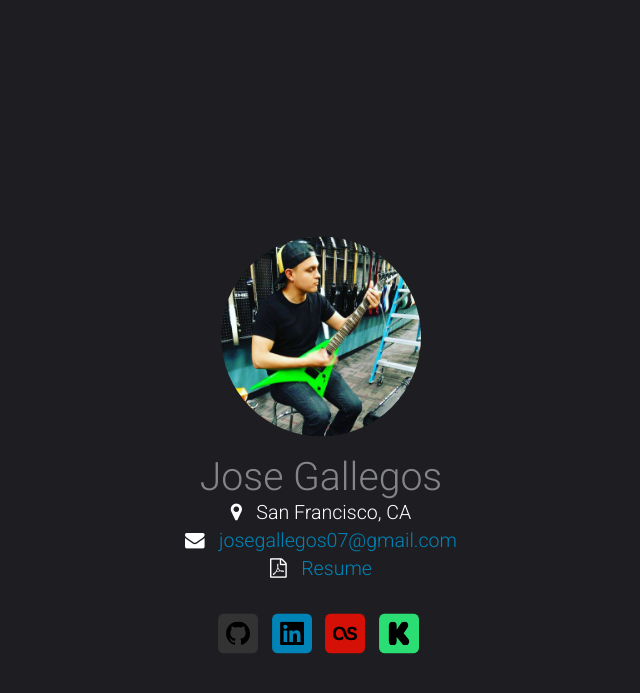
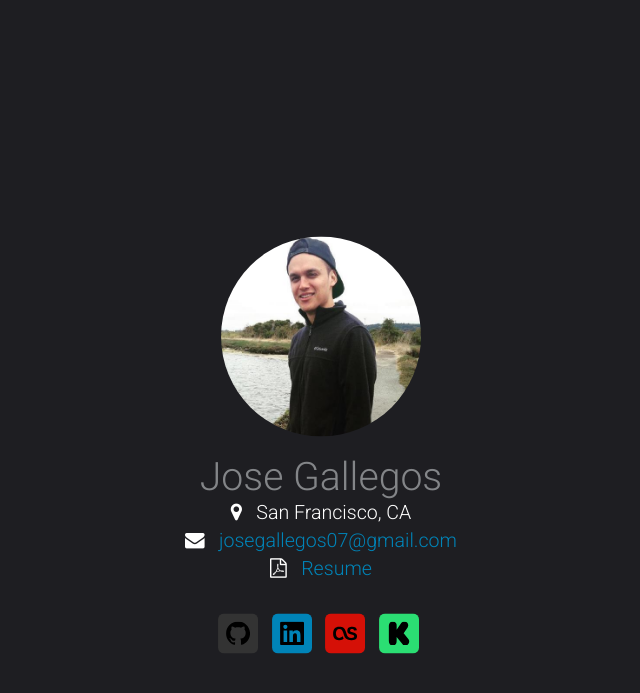
Before and after one commit to josegallegos07/josegallegos.info, a Jekyll site: the page built from index.html, in a window 1280 px wide. Shown: the top 693 px of the page, without its empty margins (319-959 px from the left). Built offline with Jekyll 4.4.1, drawn with Linux system fonts in a browser that asks for light colours; nearby versions of some CDN libraries.

Commit message:
add adventurousness

```diff
--- a/_includes/profile.html
+++ b/_includes/profile.html
@@ -1,6 +1,6 @@
 
 <div class="text-center" id="profile">
-  <img class="center-block img-responsive img-circle" height="200" width="200" src="assets/img/joga.jpg"></img>
+  <img class="center-block img-responsive img-circle" height="200" width="200" src="assets/img/joga_inthewild.jpg"></img>
   <br>
   <div id="about">
     <ul class="list-unstyled">
```
Also changed, not shown: assets/img/joga_inthewild.jpg (added).
